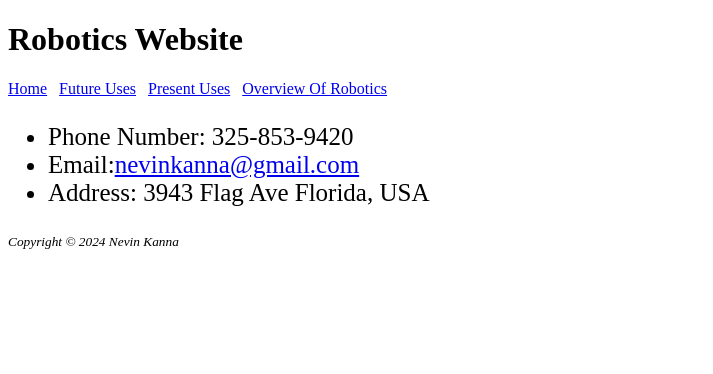
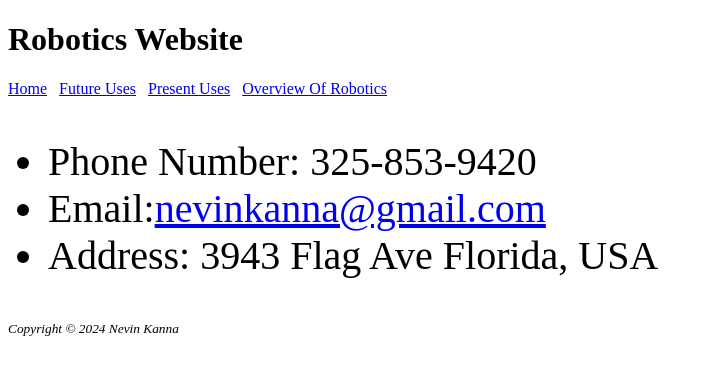
Before and after one commit to NEVNK/Assignment-5.6, a plain HTML site: page contactinfo.html in a window 1280 px wide. Shown: the whole page, without its empty margins (0-713 px from the left). Drawn offline with Linux system fonts and the light colour scheme.

Commit message:
Update contact.css

```diff
--- a/contact.css
+++ b/contact.css
@@ -1 +1 @@
-ul {font-size: 25px;}
+ul {font-size: 40px;}
```
